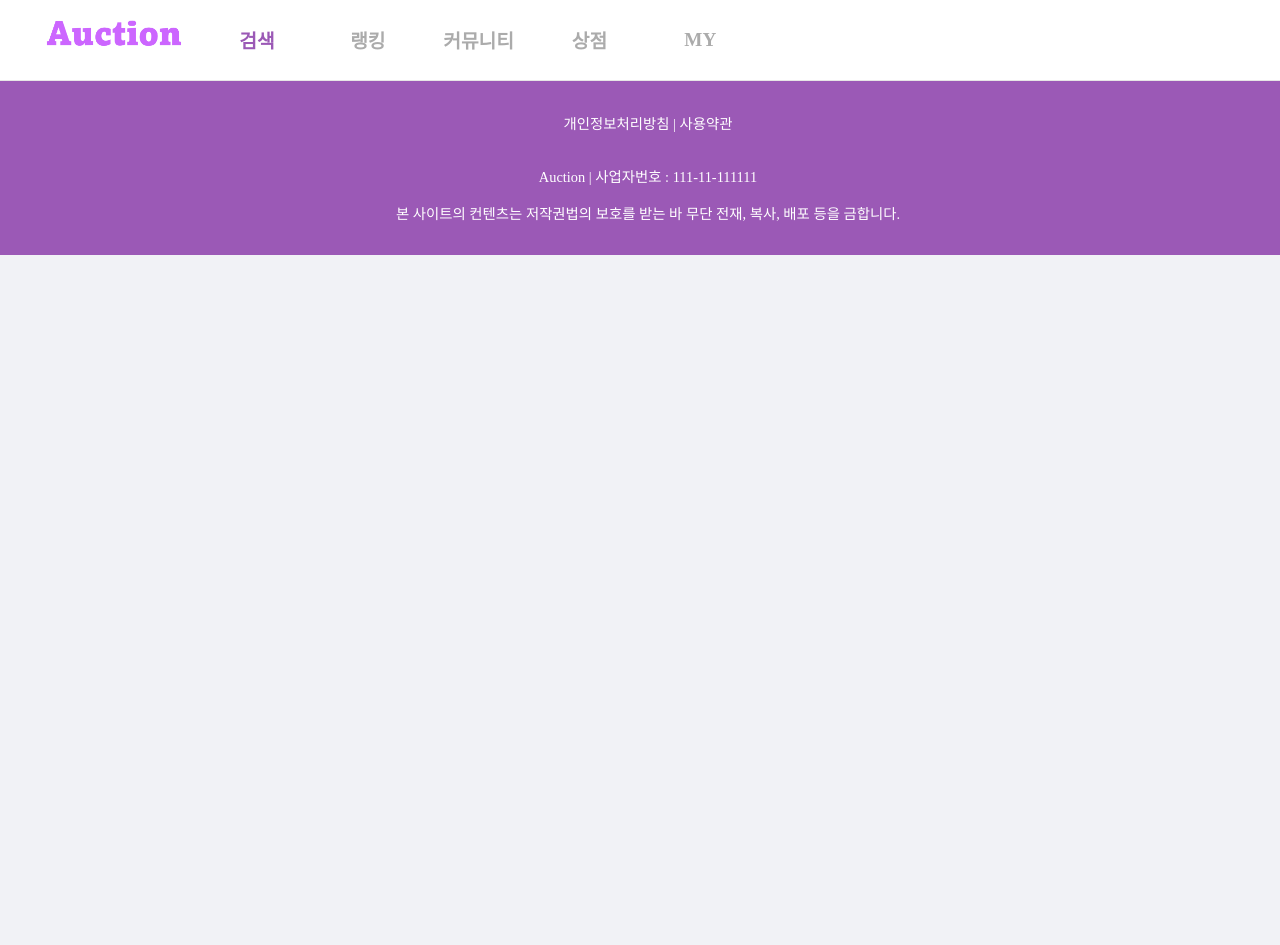
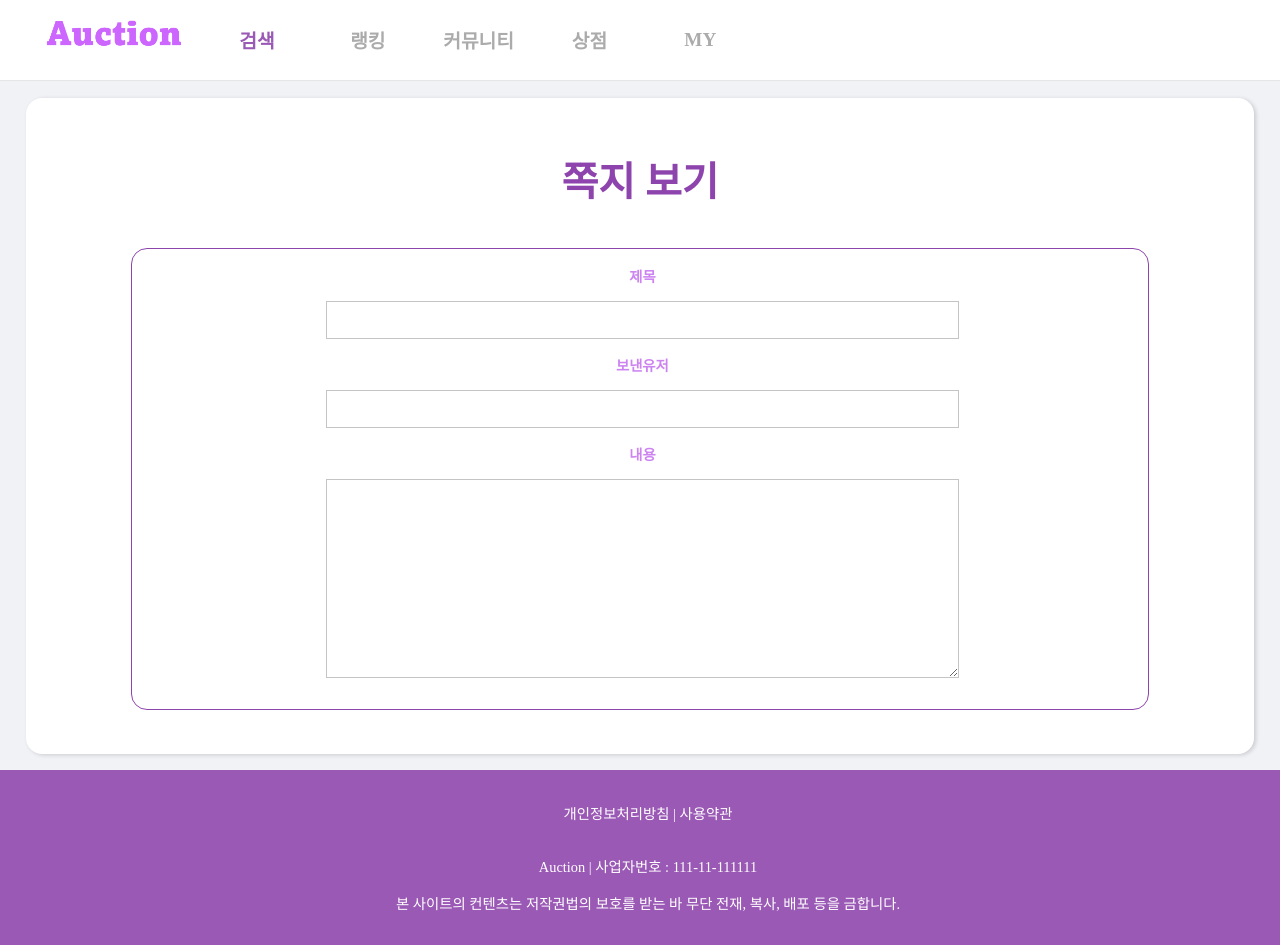
Before and after one commit to gilyounggood/auction, a React (Create React App) app in the folder front/: page /readnote/1 in a window 1280 px wide. Before the commit the page ends 800 px from the top, so only its background shows below. Built offline with nearby package versions, Linux system fonts and the light colour scheme; no server answers.

Commit message:
쪽지 읽기 업데이트 삭제 구현

```diff
--- a/front/src/pages/App.js
+++ b/front/src/pages/App.js
@@ -30,6 +30,7 @@ import Favorite from './Auth/Favorite';
 import Note from './Note/Note';
 import AddNote from './Note/AddNote'
 import MyNoteList from './Note/MyNoteList';
+import ReadNote from './Note/ReadNote';
 
 import AuctionList from './Auction/AuctionList';
 
@@ -111,6 +112,7 @@ const App = () => {
                 <Route exact path='/note' component={Note}/>
                 <Route exact path='/addnote' component={AddNote}/>
                 <Route exact path='/mynotelist/:pk' component={MyNoteList}/>
+                <Route exact path='/readnote/:pk' component={ReadNote}/>
 
                 <Route exact path="/manager/auctionlist" component={AuctionList} />
 
--- a/front/src/pages/Note/MyNoteList.js
+++ b/front/src/pages/Note/MyNoteList.js
@@ -49,7 +49,7 @@ const MyNoteList = () => {
     async function updateNote(num) {
         const { data: response } = await axios.post('/api/updatenote', {
             pk: num,
-            user_kind: params.pk == 1 ? 'receive_user' : 'send_user'
+            delete_kind: params.pk == 1 ? 'receive_delete' : 'send_delete'
         })
         if (response.result > 0) {
             alert('삭제되었습니다')
@@ -80,11 +80,11 @@ const MyNoteList = () => {
                             </thead>
                             <tbody>
                             {params.pk == 1 && noteList.map(note => (
-                                note.receive_user === auth.nick_name &&
+                                note.receive_user === auth.nick_name && note.receive_delete == 0 &&
                                     <Tr key={note.pk}>
-                                    <Td><CgDetailsMore style={{ color: '#cd84f1', fontSize: '1.2rem', cursor: 'pointer' }} onClick={() => { history.push(`/readnote/${note.pk}`) }} /></Td>
+                                    <Td><CgDetailsMore style={{ color: '#cd84f1', fontSize: '1.2rem', cursor: 'pointer' }} onClick={() => { history.push({pathname:'/readnote/1', pk: note.pk}) }} /></Td>
                                     <Td>{note.title}</Td>
-                                    <Td>{note.receive_user}</Td>
+                                    <Td>{note.send_user}</Td>
                                     <Td>{note.create_time}</Td>
                                     <Td><AiFillDelete style={{ color: 'red', fontSize: '1.3rem', cursor: 'pointer' }}
                                         onClick={() => {
@@ -97,11 +97,11 @@ const MyNoteList = () => {
                             </tbody>
                             <tbody>
                             {params.pk == 2 && noteList.map(note => (
-                                note.send_user === auth.nick_name &&
+                                note.send_user === auth.nick_name && note.send_delete == 0 &&
                                     <Tr key={note.pk}>
-                                        <Td><CgDetailsMore style={{ color: '#cd84f1', fontSize: '1.2rem', cursor: 'pointer' }} onClick={() => { history.push(`/readnote/${note.pk}`) }} /></Td>
+                                        <Td><CgDetailsMore style={{ color: '#cd84f1', fontSize: '1.2rem', cursor: 'pointer' }} onClick={() => { history.push({pathname: '/readnote/2', pk: note.pk}) }} /></Td>
                                         <Td>{note.title}</Td>
-                                        <Td>{note.send_user}</Td>
+                                        <Td>{note.receive_user}</Td>
                                         <Td>{note.create_time}</Td>
                                         <Td><AiFillDelete style={{ color: 'red', fontSize: '1.3rem', cursor: 'pointer' }}
                                             onClick={() => {
--- /dev/null
+++ b/front/src/pages/Note/ReadNote.js
@@ -0,0 +1,123 @@
+import React from 'react'
+import styled from 'styled-components'
+import { useEffect, useState } from 'react';
+import { useHistory, useParams, useLocation } from 'react-router-dom';
+import ContentsWrapper from '../../components/elements/ContentWrapper';
+import Wrapper from '../../components/elements/Wrapper';
+import axios from 'axios';
+import Title from '../../components/elements/Title';
+import Container from '../../components/elements/Container';
+import Content from '../../components/elements/Content';
+import SubTitle from '../../components/elements/SubTitle';
+
+const Input = styled.input`
+    outline: 1px solid #c4c4c4;
+    font-size:1rem;
+    border:none;
+    margin-left:0.3rem;
+    width:39.2rem;
+    height: 2rem;
+    padding-bottom:0.2rem;
+    ::placeholder {
+        color: #cccccc;
+    }
+    @media screen and (max-width: 790px) {
+        width: 285px;
+    }
+    &:focus {
+        outline: 1px solid #0078FF;
+        box-shadow: 0px 0px 2px black;
+    }
+`
+
+const Textarea = styled.textarea`
+outline: 1px solid #c4c4c4;
+font-size:1rem;
+border:none;
+margin-left:0.3rem;
+width:39.2rem;
+height: 12rem;
+padding-bottom:0.2rem;
+::placeholder {
+    color: #c4c4c4;
+}
+@media screen and (max-width: 790px) {
+    width: 285px;
+}
+&:focus {
+    outline: 1px solid #0078FF;
+    box-shadow: 0px 0px 2px black;
+}
+`
+
+const ReadNote = () => {
+    const history = useHistory()
+    const params = useParams();
+    const location = useLocation();
+
+    const [noteInfo, setNoteInfo] = useState({})
+    const [myPk, setMyPk] = useState(0)
+    const isAdmin = async () => {
+        const { data: response0 } = await axios.get('/api/auth')
+            if(!response0.pk){
+            alert("접근 권한이 없습니다.")
+            history.push('/')
+        }
+        setMyPk(response0.pk)
+
+        const { data: response2 } = await axios.post('/api/readnote', {pk: location.pk})
+        setNoteInfo(response2.data)
+    }
+    useEffect(() => {
+        isAdmin()
+    }, [])
+
+    return (
+        <Wrapper >
+            <ContentsWrapper style={{
+                display: 'flex', flexDirection: 'column', alignItems: 'center', textAlign: 'center'
+                , borderRadius: `${window.innerWidth >= 950 ? '1rem' : '0'}`
+            }}>
+
+                <Title>쪽지 보기</Title>
+
+                <Container style={{justifyContent: 'center', alignItems: 'center'}}>
+                    <Content>
+                        <SubTitle>제목</SubTitle>
+                    </Content>
+                    <Content>
+                        <Input
+                            style={{background: 'white', textAlign: 'center'}}
+                            disabled={true}
+                            value={noteInfo.title}
+                            type={'text'}
+                        />
+                    </Content>
+                    <Content>
+                        <SubTitle>{params.pk == 1 ? '보낸유저' : '받은유저'}</SubTitle>
+                    </Content>
+                    <Content>
+                        <Input
+                            style={{ background: 'white', textAlign: 'center', fontWeight: 'bold' }}
+                            disabled={true}
+                            value={params.pk == 1 ? noteInfo.send_user : noteInfo.receive_user}
+                            type={'text'}
+                        />
+                    </Content>
+                    <Content>
+                        <SubTitle>내용</SubTitle>
+                    </Content>
+                    <Content>
+                        <Textarea
+                            style={{ background: 'white', textAlign: 'center', fontWeight: 'bold' }}
+                            disabled={true}
+                            value={noteInfo.content}
+                            type={'text'}
+                        />
+                    </Content>
+                </Container>
+            </ContentsWrapper>
+        </Wrapper>
+    );
+};
+export default ReadNote;
```
Also changed, not shown: 1 other file (tests, documents, lock files or other folders).
